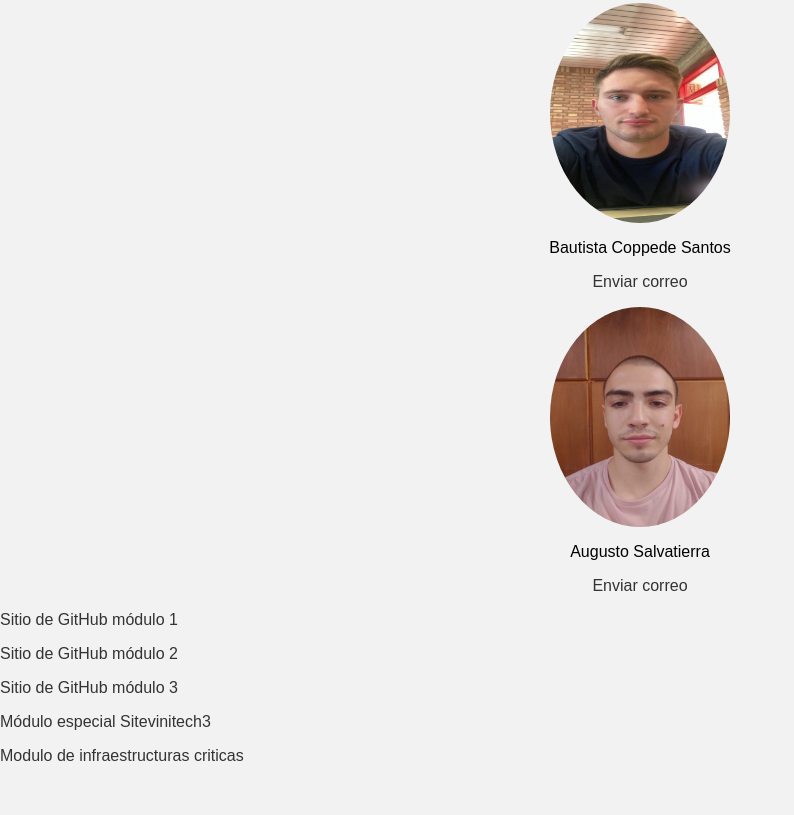
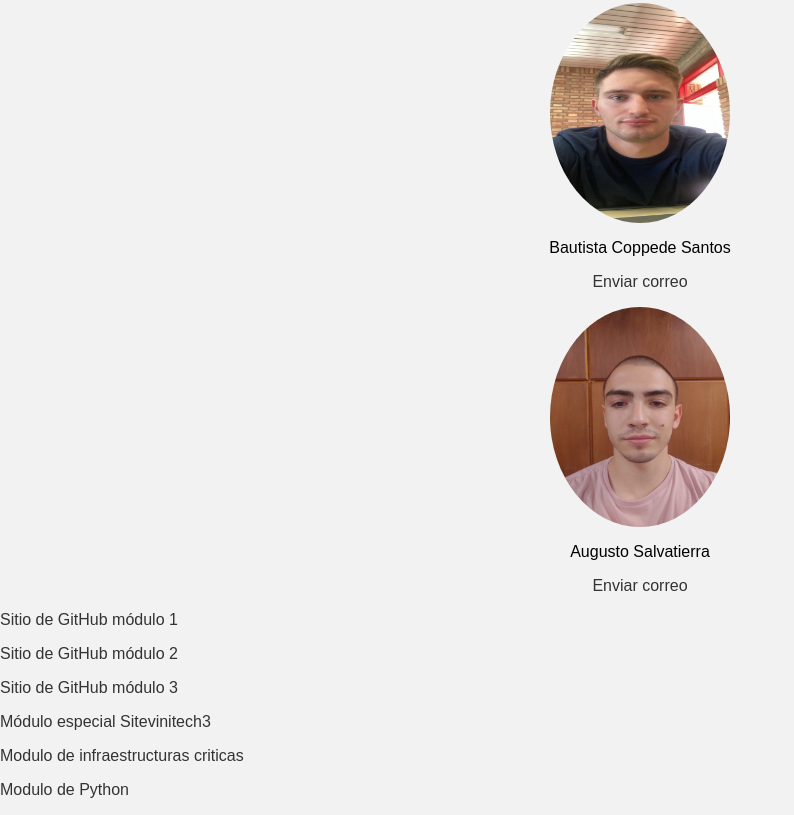
Before and after one commit to Ecuacionistas/CV_Salvatierra, a plain HTML site: page index.html in a window 1280 px wide. Shown: the part 1100-1915 px from the top of the page, without its empty margins (0-794 px from the left). Before the commit the page ends 1881 px from the top, so only its background shows below. Drawn offline with Linux system fonts and the light colour scheme.

Commit message:
Update index.html

```diff
--- a/index.html
+++ b/index.html
@@ -101,6 +101,7 @@
     <p><a href="https://github.com/Ecuacionistas/Modulo-3">Sitio de GitHub módulo 3</a></p>
     <p><a href="https://github.com/Ecuacionistas/SITEVINITECH">Módulo especial Sitevinitech3</a></p>
     <p><a href="https://github.com/Ecuacionistas/Infraestructuras-criticas">Modulo de infraestructuras criticas</a></p>
+    <p><a href="https://github.com/Ecuacionistas/Python">Modulo de Python</a></p>
   </footer>
 
 </body>
```
